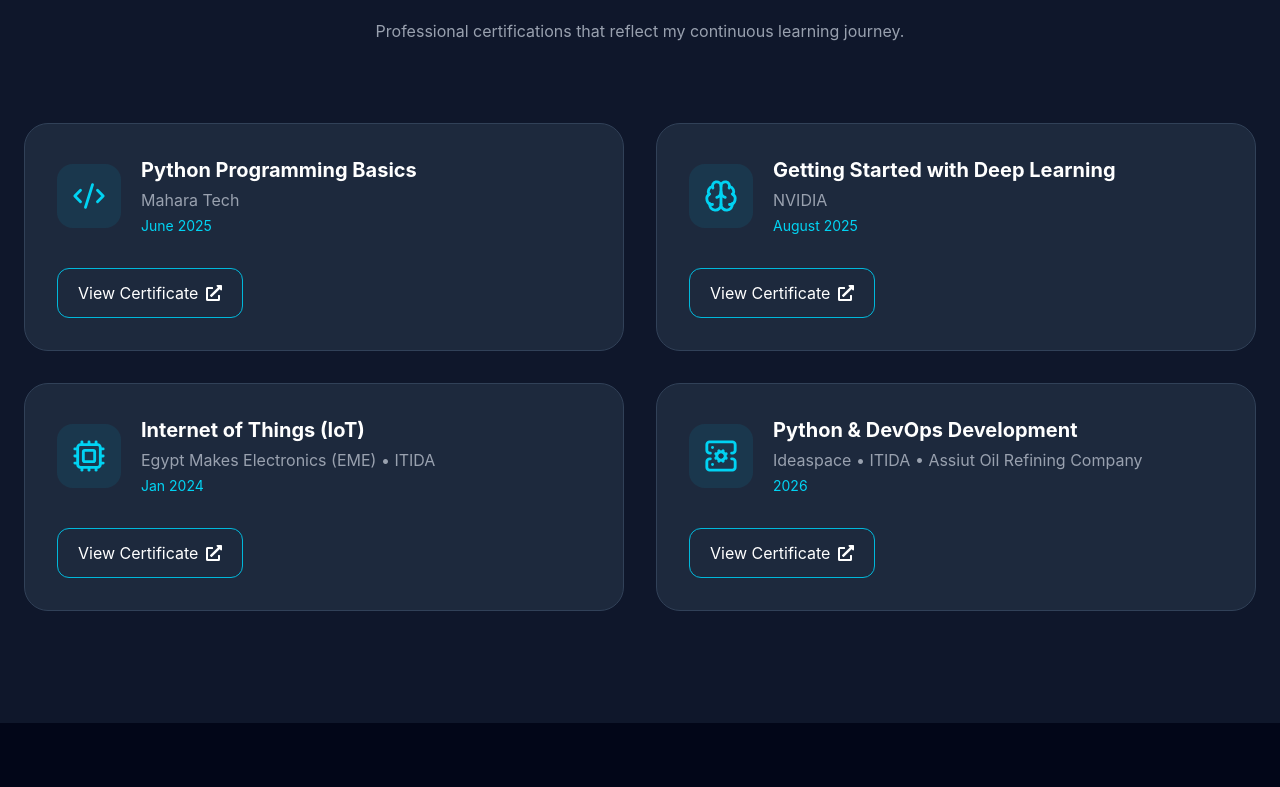
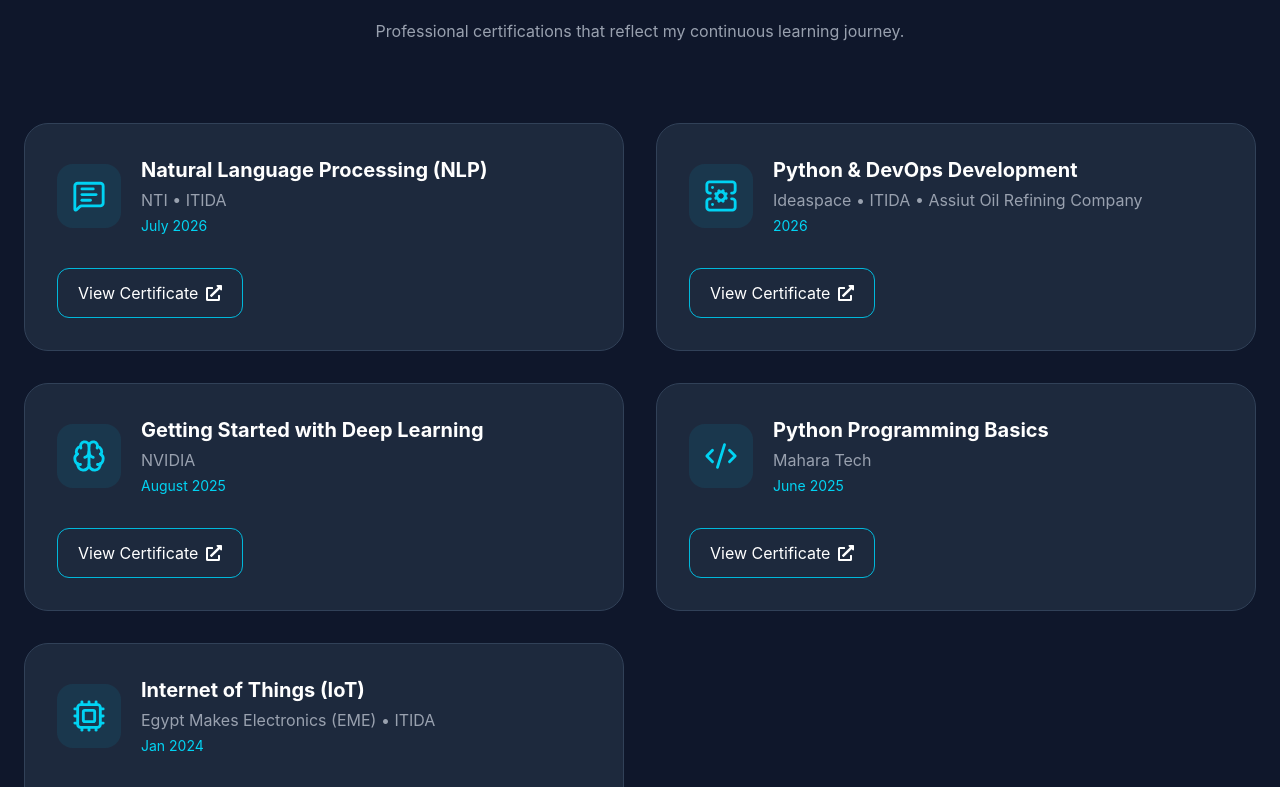
Before and after one commit to omar3laa/Portfolio, a React (Vite) app: page / in a window 1280 px wide. Shown: the part 5993-6780 px from the top of the page. Built offline with nearby package versions, Linux system fonts and the light colour scheme.

Commit message:
Add NTI NLP certificate

```diff
--- a/src/data/certificates.js
+++ b/src/data/certificates.js
@@ -2,16 +2,48 @@
 import nvidiaCertificate from "../assets/certificates/nvidia-deep-learning.pdf";
 import iotCertificate from "../assets/certificates/iot-certificate.pdf";
 import pythonDevopsCertificate from "../assets/certificates/python-devops-certificate.pdf";
+import ntiNlpCertificate from "../assets/certificates/NTI_Certificate.pdf";
 import {
   Code2,
   Brain,
   Cpu,
   ServerCog,
+  MessageSquareText,
 } from "lucide-react";
 
 export const certificates = [
   {
     id: 1,
+    title: "Natural Language Processing (NLP)",
+    issuer: "NTI • ITIDA",
+    date: "July 2026",
+    icon: MessageSquareText,
+    pdf: ntiNlpCertificate,
+    color: "from-cyan-500 to-blue-500",
+  },
+
+  {
+    id: 2,
+    title: "Python & DevOps Development",
+    issuer: "Ideaspace • ITIDA • Assiut Oil Refining Company",
+    date: "2026",
+    icon: ServerCog,
+    pdf: pythonDevopsCertificate,
+    color: "from-indigo-500 to-cyan-500",
+  },
+
+  {
+    id: 3,
+    title: "Getting Started with Deep Learning",
+    issuer: "NVIDIA",
+    date: "August 2025",
+    icon: Brain,
+    pdf: nvidiaCertificate,
+    color: "from-green-500 to-emerald-500",
+  },
+
+  {
+    id: 4,
     title: "Python Programming Basics",
     issuer: "Mahara Tech",
     date: "June 2025",
@@ -21,17 +53,7 @@
   },
 
   {
-    id: 2,
-    title: "Getting Started with Deep Learning",
-    issuer: "NVIDIA",
-    date: "August 2025",
-    icon: Brain,
-    pdf: nvidiaCertificate,
-    color: "from-green-500 to-emerald-500",
-  },
-
-  {
-    id: 3,
+    id: 5,
     title: "Internet of Things (IoT)",
     issuer: "Egypt Makes Electronics (EME) • ITIDA",
     date: "Jan 2024",
@@ -39,14 +61,4 @@
     pdf: iotCertificate,
     color: "from-orange-500 to-red-500",
   },
-
-  {
-    id: 4,
-    title: "Python & DevOps Development",
-    issuer: "Ideaspace • ITIDA • Assiut Oil Refining Company",
-    date: "2026",
-    icon: ServerCog,
-    pdf: pythonDevopsCertificate,
-    color: "from-indigo-500 to-cyan-500",
-  },
 ];
--- a/src/data/contact.js
+++ b/src/data/contact.js
@@ -3,7 +3,7 @@
 
   github: "https://github.com/omar3laa",
 
-  linkedin: "www.linkedin.com/in/omar-alaa-62a0262a9",
+  linkedin: "https://www.linkedin.com/in/omar-alaa-62a0262a9",
 
   location: "Asyut, Egypt",
 };
```
Also changed, not shown: 1 other file (tests, documents, lock files or other folders).
